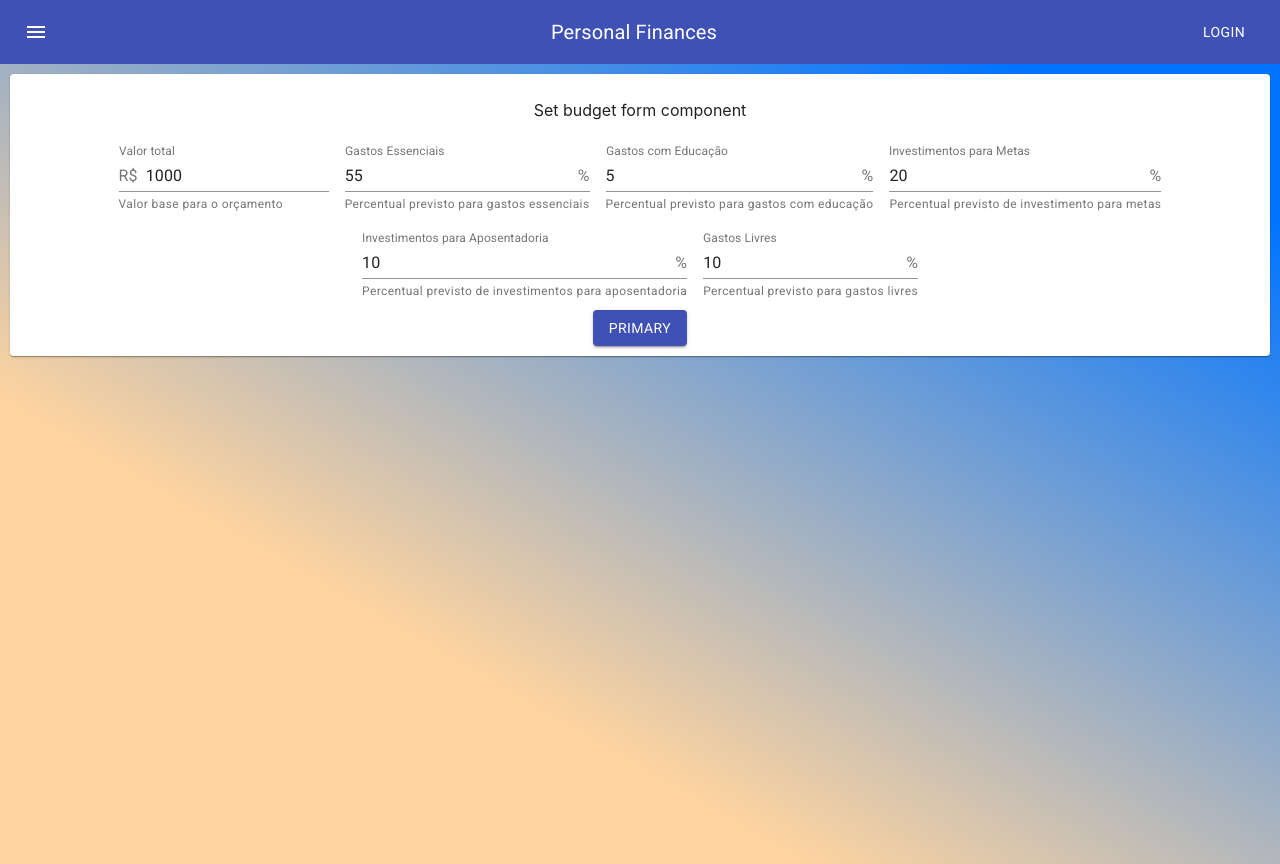
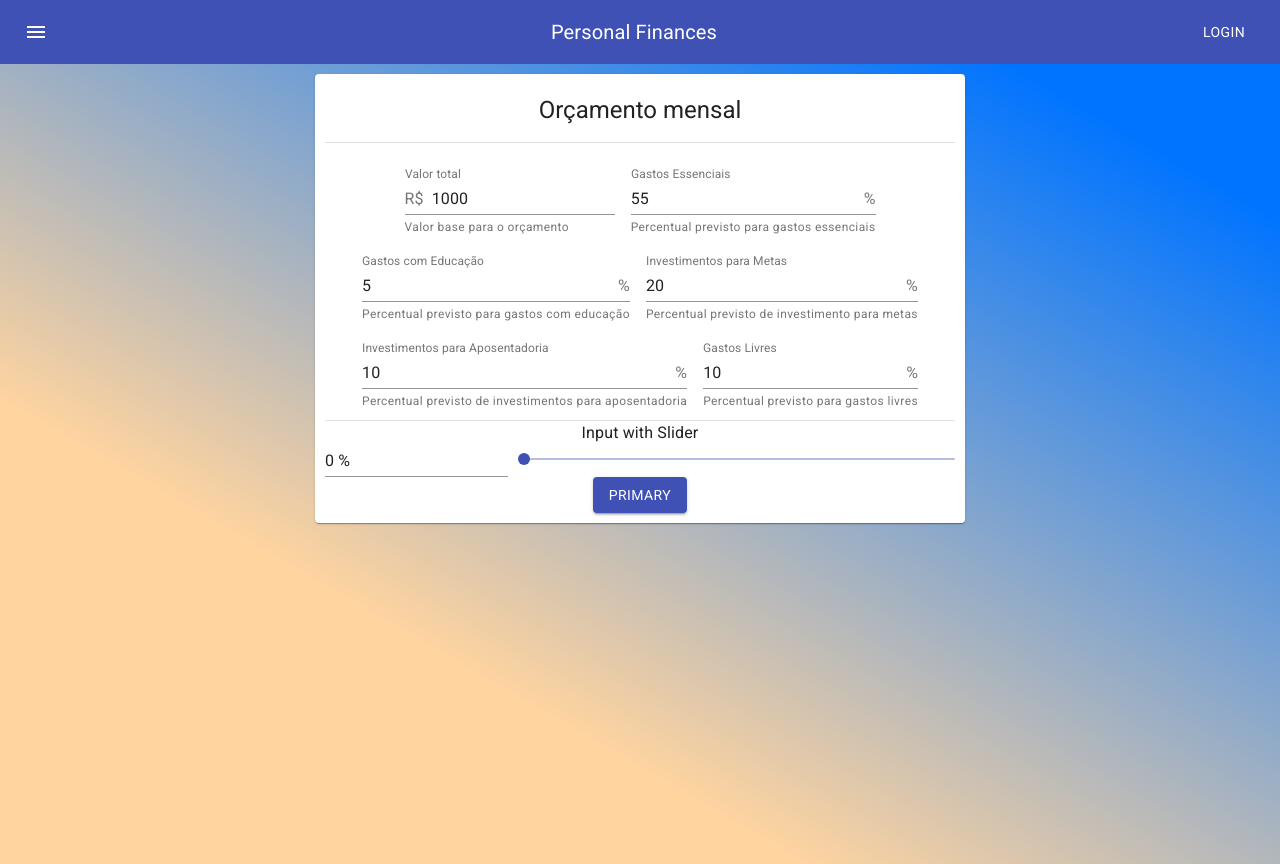
Before and after one commit to taciogt/personal-finances, a React (Create React App) app in the folder frontend/personal-finance/: page / in a window 1280 px wide. Built offline with nearby package versions, Linux system fonts and the light colour scheme.

Commit message:
#7 creates a input with slider component

```diff
--- a/frontend/personal-finance/package.json
+++ b/frontend/personal-finance/package.json
@@ -16,6 +16,7 @@
     "fontsource-roboto": "^4.0.0",
     "react": "^17.0.2",
     "react-dom": "^17.0.2",
+    "react-number-format": "^4.6.4",
     "react-scripts": "4.0.3",
     "typescript": "^4.1.2",
     "web-vitals": "^1.0.1"
--- a/frontend/personal-finance/src/App.tsx
+++ b/frontend/personal-finance/src/App.tsx
@@ -3,30 +3,20 @@ import './App.css';
 import Menu from "./Menu";
 import {Container} from "@material-ui/core";
 import {SetBudgetForm} from "./SetBudgetForm";
-import {makeStyles, styled} from "@material-ui/core/styles";
+import {styled} from "@material-ui/core/styles";
 
-const useStyles = makeStyles({
-  root: {
-    background: 'linear-gradient(45deg, #FE6B8B 30%, #FF8E53 90%)',
-    // border: 0,
-    // borderRadius: 3,
-    // boxShadow: '0 3px 5px 2px rgba(255, 105, 135, .3)',
-    // color: 'white',
-    // height: 48,
-    // padding: '0 30px',
-  },
+// const useStyles = makeStyles({
+//   root: {
+//     background: 'linear-gradient(45deg, #FE6B8B 30%, #FF8E53 90%)',
+//   },
+// })
+
+const StyledContainer = styled(Container)({
+  background: 'linear-gradient(30deg, #FFD49F 30%, #0074FF 90%)',
+  height: '100%',
+  padding: 10,
 })
 
-const StyledContainer = styled(Container)({
-  // root:{
-  //   background: 'linear-gradient(45deg, #FE6B8B 30%, #FF8E53 90%)',
-  // },
-  // background: 'linear-gradient(45deg, #FE6B8B 30%, #FF8E53 90%)',
-  background: 'linear-gradient(30deg, #FFD49F 30%, #0074FF 90%)',
-  // margin: 10,
-  height: '100%',
-  padding: 10
-})
 
 function App() {
   return (
--- a/frontend/personal-finance/src/SetBudgetForm.tsx
+++ b/frontend/personal-finance/src/SetBudgetForm.tsx
@@ -1,8 +1,10 @@
 import {ChangeEvent, FC, FormEvent, useState} from "react";
-import {Card, FormControl, FormHelperText, Input, InputAdornment, InputLabel} from "@material-ui/core";
+import {Card, Divider, FormControl, FormHelperText, Input, InputAdornment, InputLabel} from "@material-ui/core";
 import Button from "@material-ui/core/Button";
 import axios from "axios";
 import {createStyles, makeStyles, styled, Theme} from "@material-ui/core/styles";
+import Typography from "@material-ui/core/Typography";
+import {InputPercentageWithSlider} from "./components/InputPercentageWithSlider";
 
 const apiClient = axios.create({
   baseURL: 'http://localhost:8000/',
@@ -32,7 +34,14 @@ const useStyles = makeStyles((theme: Theme) =>
 )
 
 const StyledCard = styled(Card)({
-  padding: 10
+  padding: 10,
+  maxWidth: '50%',
+  margin: "auto"
+})
+
+const StyledDivider = styled(Divider)({
+  marginTop: '1em',
+  marginBottom: '1em'
 })
 
 export const SetBudgetForm: FC = () => {
@@ -85,7 +94,8 @@ export const SetBudgetForm: FC = () => {
   return (
     <StyledCard>
       <div>
-        <p>Set budget form component</p>
+        <Typography style={{marginTop: '10px'}} variant='h5'>Orçamento mensal</Typography>
+        <StyledDivider />
         <form className={classes.root} onSubmit={submitHandler}>
           <FormControl>
             <InputLabel htmlFor="total-amount-input">Valor total</InputLabel>
@@ -136,6 +146,8 @@ export const SetBudgetForm: FC = () => {
                    endAdornment={<InputAdornment position="end">%</InputAdornment>}/>
             <FormHelperText id="essentials-helper-text">Percentual previsto para gastos livres</FormHelperText>
           </FormControl>
+          <Divider/>
+          <InputPercentageWithSlider/>
           <div>
             <Button variant="contained" color="primary" type="submit">
               Primary
--- /dev/null
+++ b/frontend/personal-finance/src/components/InputPercentageWithSlider.tsx
@@ -0,0 +1,95 @@
+import {ChangeEvent, ChangeEventHandler, FC, FocusEventHandler, KeyboardEventHandler, useState} from "react";
+import {Grid, Slider, TextField} from "@material-ui/core";
+import {createStyles, makeStyles, Theme} from "@material-ui/core/styles";
+import Typography from "@material-ui/core/Typography";
+import NumberFormat from 'react-number-format';
+
+type InputPercentageWithSliderProps = {}
+
+const useStyles = makeStyles((theme: Theme) =>
+  createStyles({
+    root: {
+      '& .MuiFormControl-root': {
+        margin: theme.spacing(1)
+      }
+    },
+    input: {
+      width: '4em'
+    },
+  })
+)
+
+
+
+interface RawNumberFormatCustomProps {
+  value: number
+  setValue: (v: number) => void
+}
+
+const RawNumberFormatCustom: FC<RawNumberFormatCustomProps> = ({value, setValue}) => {
+  const suffix = ' %'
+
+  const onChangeHandler: ChangeEventHandler<HTMLInputElement> = (event) => {
+    const newValue = +event.target.value.replace(suffix, '')
+    setValue(newValue)
+  }
+
+  const onBlurHandler: FocusEventHandler<HTMLInputElement> = (event) => {
+    const newValue = +event.target.value.replace(suffix, '')
+    if (newValue < 10) {
+      setValue(0);
+    } else if (newValue > 90) {
+      setValue(100);
+    }
+
+  }
+
+  const keyPressHandler: KeyboardEventHandler<HTMLInputElement> = (event) => {
+    if (event.key === "ArrowUp") {
+      setValue(value + 1)
+    }
+    if (event.key === "ArrowDown") {
+      setValue(value - 1)
+    }
+  }
+
+  return (
+    <NumberFormat
+      onChange={onChangeHandler}
+      value={value}
+      onKeyDown={keyPressHandler}
+      onBlur={onBlurHandler}
+      customInput={TextField}
+      suffix={suffix}
+    />
+  );
+}
+
+
+export const InputPercentageWithSlider: FC<InputPercentageWithSliderProps> = () => {
+  const classes = useStyles()
+
+  const [inputValue, setInputValue] = useState(0)
+
+  function slideChangeHandler(event: ChangeEvent<{}>, newValue: number | number[]) {
+    if (!Array.isArray(newValue)) {
+      setInputValue(newValue)
+    }
+  }
+
+  return (
+    <div className={classes.root}>
+      <Typography>Input with Slider</Typography>
+      <Grid container spacing={2} alignItems="center">
+        <Grid>
+          <RawNumberFormatCustom
+            setValue={setInputValue}
+            value={inputValue}/>
+        </Grid>
+        <Grid item xs>
+          <Slider value={inputValue} aria-labelledby="input-slider" onChange={slideChangeHandler}/>
+        </Grid>
+      </Grid>
+    </div>
+  )
+}
```
Also changed, not shown: 1 other file (tests, documents, lock files or other folders).
